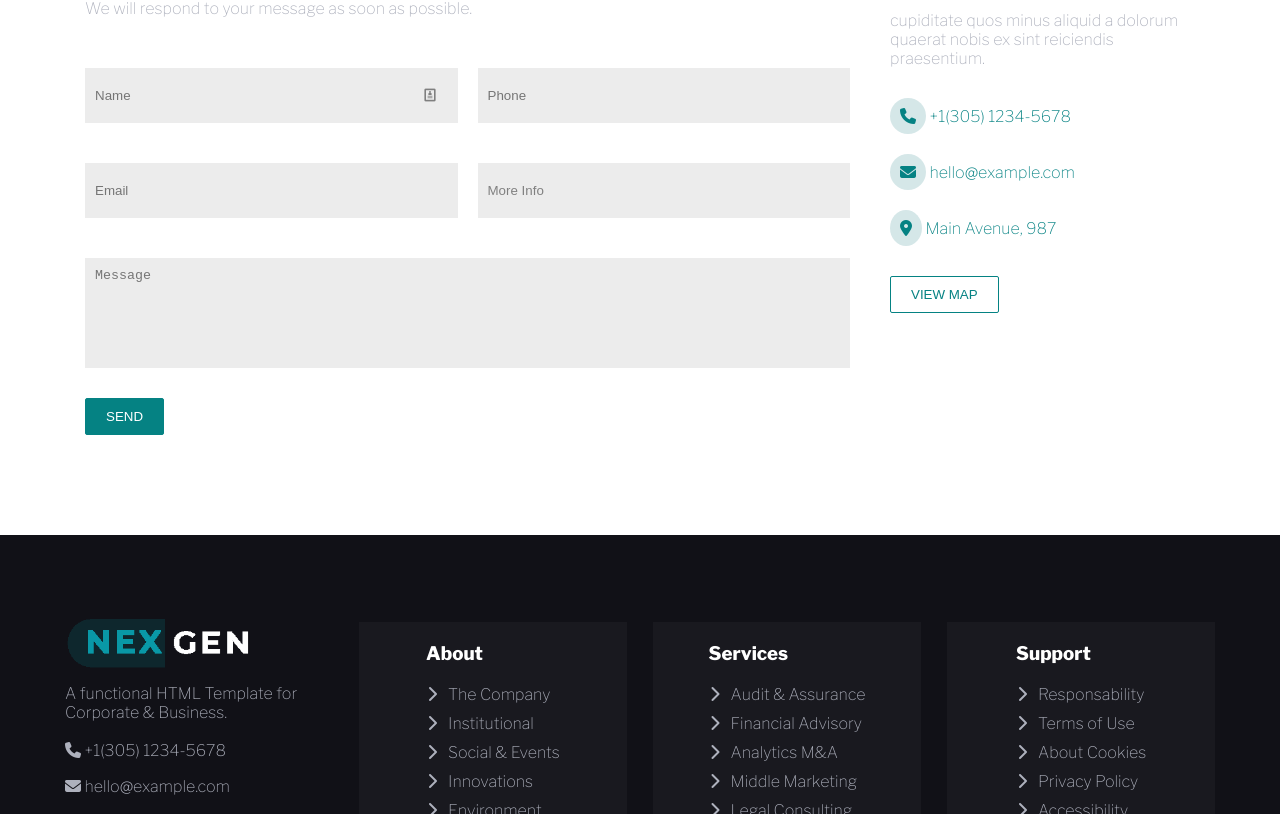
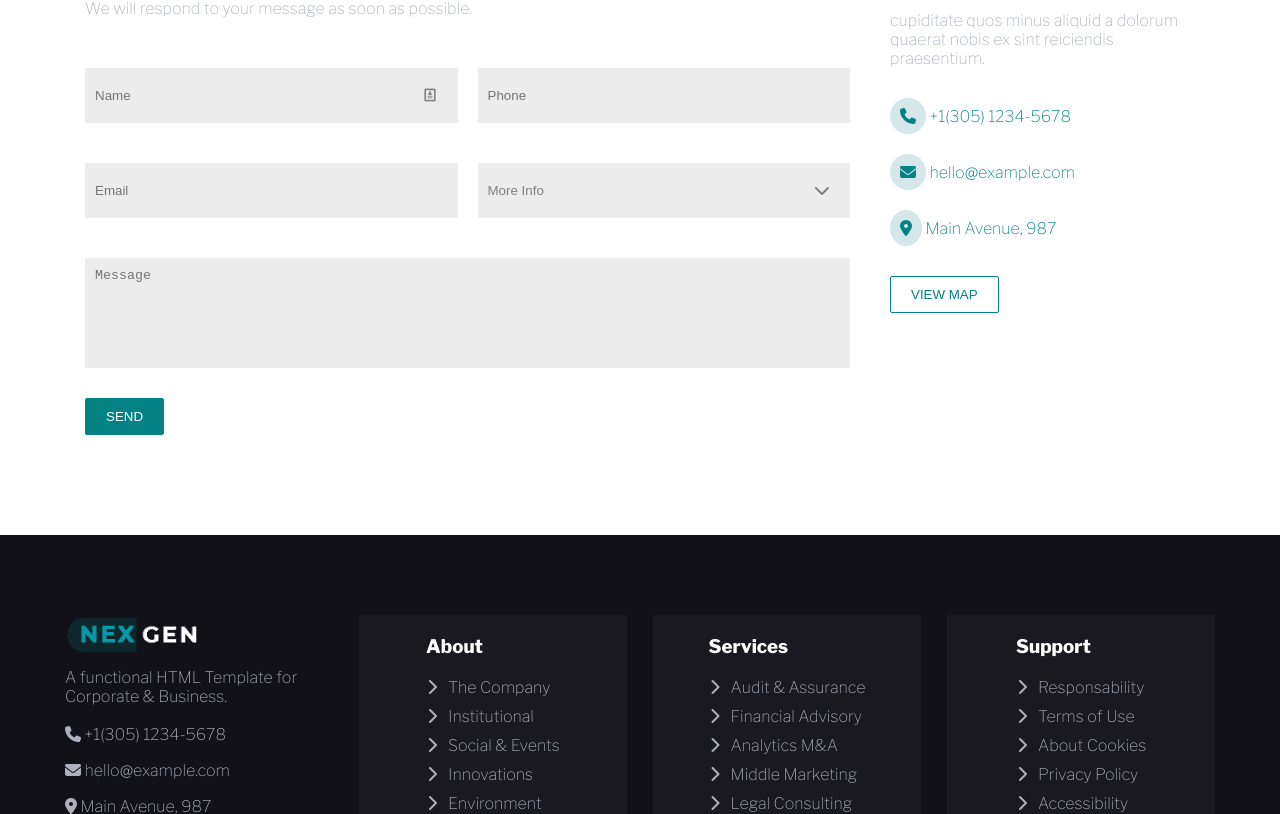
Before and after one commit to 32Fire32/proj-html-vuejs, a Vue app: page / in a window 1280 px wide. Shown: the part 5006-5820 px from the top of the page. Built offline with nearby package versions, Linux system fonts and the light colour scheme.

Commit message:
modifiche grafiche varie footer

```diff
--- a/src/components/AppFooter.vue
+++ b/src/components/AppFooter.vue
@@ -54,7 +54,7 @@ export default {
     <div class="bg">
       <div class="container">
         <div class="row">
-          <div class="card">
+          <div class="card grow">
             <img src="../assets/logoinv.png" alt="logobl" />
             <p class="light-text t">
               A functional HTML Template for Corporate & Business.
@@ -87,7 +87,7 @@ export default {
     </div>
     <div class="postfooter">
       <div class="container wrapper light-text">
-        <span>Enjoy the proce. We are tracking any intention of piracy</span>
+        <span>Enjoy the price. We are tracking any intention of piracy</span>
         <span
           >© 2020 NEXGEN is Proudly Powered by
           <span class="green">Codings</span>.</span
@@ -109,6 +109,13 @@ footer {
     display: flex;
     justify-content: space-between;
     align-items: center;
+    .card {
+      width: calc(var(--container) / 4 - 1.25rem);
+      img {
+        width: 50%;
+        margin-bottom: 0.625rem;
+      }
+    }
     .btn-dark {
       background-color: var(--secondary-color);
     }
@@ -120,15 +127,6 @@ footer {
       border-radius: 0.125rem;
       cursor: pointer;
       border: 1px solid var(--primary-color);
-    }
-
-    .card {
-      width: calc(var(--container) / 4 - 1.25rem);
-
-      img {
-        width: 70%;
-        margin-bottom: 0.625rem;
-      }
     }
   }
   .postfooter {
--- a/src/components/sections/AppSection5.vue
+++ b/src/components/sections/AppSection5.vue
@@ -28,11 +28,14 @@ export default {
           </div>
           <div class="middle">
             <input type="email" placeholder="Email" />
-            <select name="info" id="info">
-              <option value="" selected>More Info</option>
-              <option value="faq">FAQ</option>
-              <option value="help">Help</option>
-            </select>
+            <div class="info">
+              <select name="info" id="info">
+                <option value="" selected>More Info</option>
+                <option value="faq">FAQ</option>
+                <option value="help">Help</option>
+              </select>
+              <i class="fa-solid fa-chevron-down"></i>
+            </div>
           </div>
           <div class="bottom">
             <textarea placeholder="Message" rows="6" cols="50"></textarea>
@@ -115,6 +118,15 @@ section {
         right: 1.25rem;
         top: calc(50% - 8px);
       }
+      .middle {
+        position: relative;
+        i {
+          position: absolute;
+          color: gray;
+          right: 1.25rem;
+          top: calc(50% - 8px);
+        }
+      }
 
       .up,
       .middle,
--- a/src/components/sections/SectionCards/AppCardsFooter.vue
+++ b/src/components/sections/SectionCards/AppCardsFooter.vue
@@ -3,7 +3,7 @@ export default {
   name: "AppCardsFooter",
   props: {
     title: String,
-    link: String,
+    link: Array,
   },
 };
 </script>
@@ -24,25 +24,25 @@ export default {
 <style scoped lang="scss">
 .linknav {
   background-color: #19191f;
-  padding: 20px;
+  padding: var(--padding-small);
   color: #fff;
   display: flex;
   justify-content: center;
   h3 {
-    margin-bottom: 20px;
+    margin-bottom: var(--margin-small);
   }
   ul {
     list-style: none;
 
     li {
-      margin-bottom: 10px;
+      margin-bottom: 0.625rem;
       a {
         text-decoration: none;
         color: var(--text-color-light);
       }
 
       i {
-        margin-right: 10px;
+        margin-right: 0.625rem;
       }
     }
   }
```
